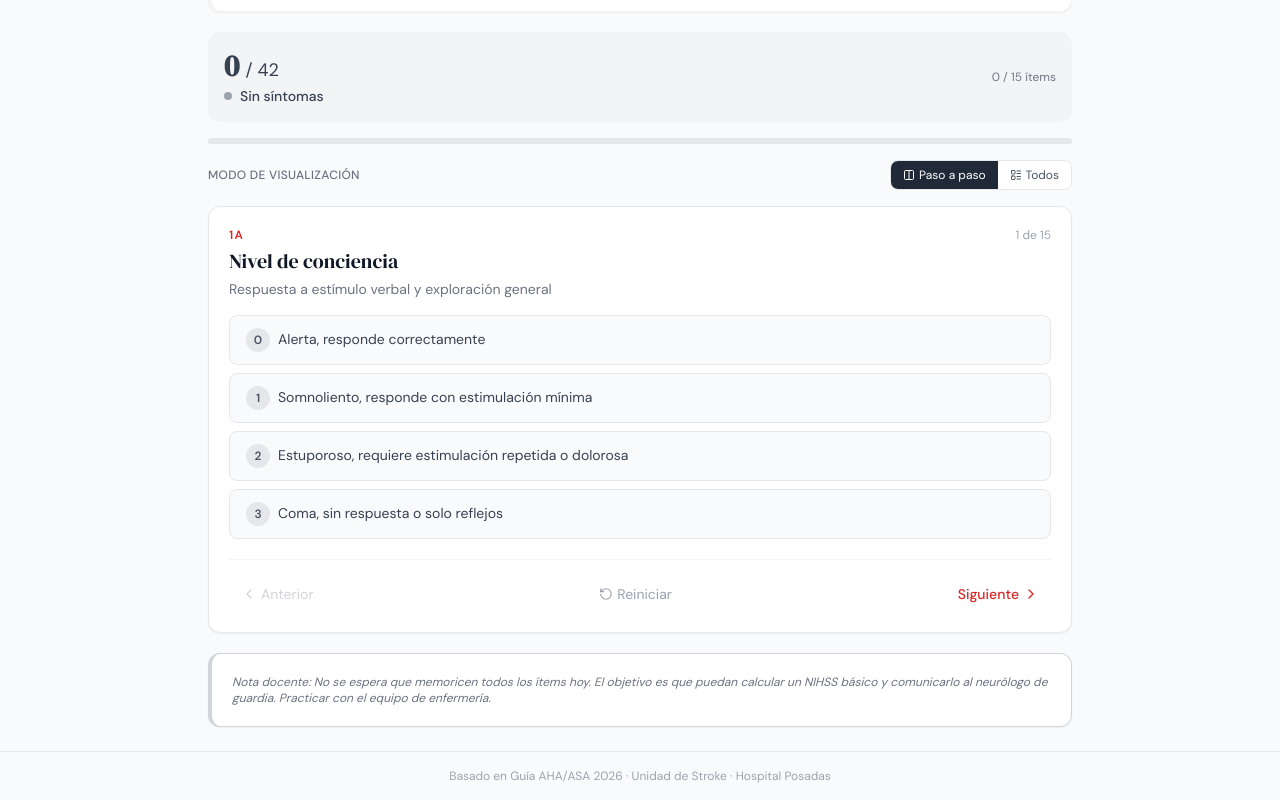
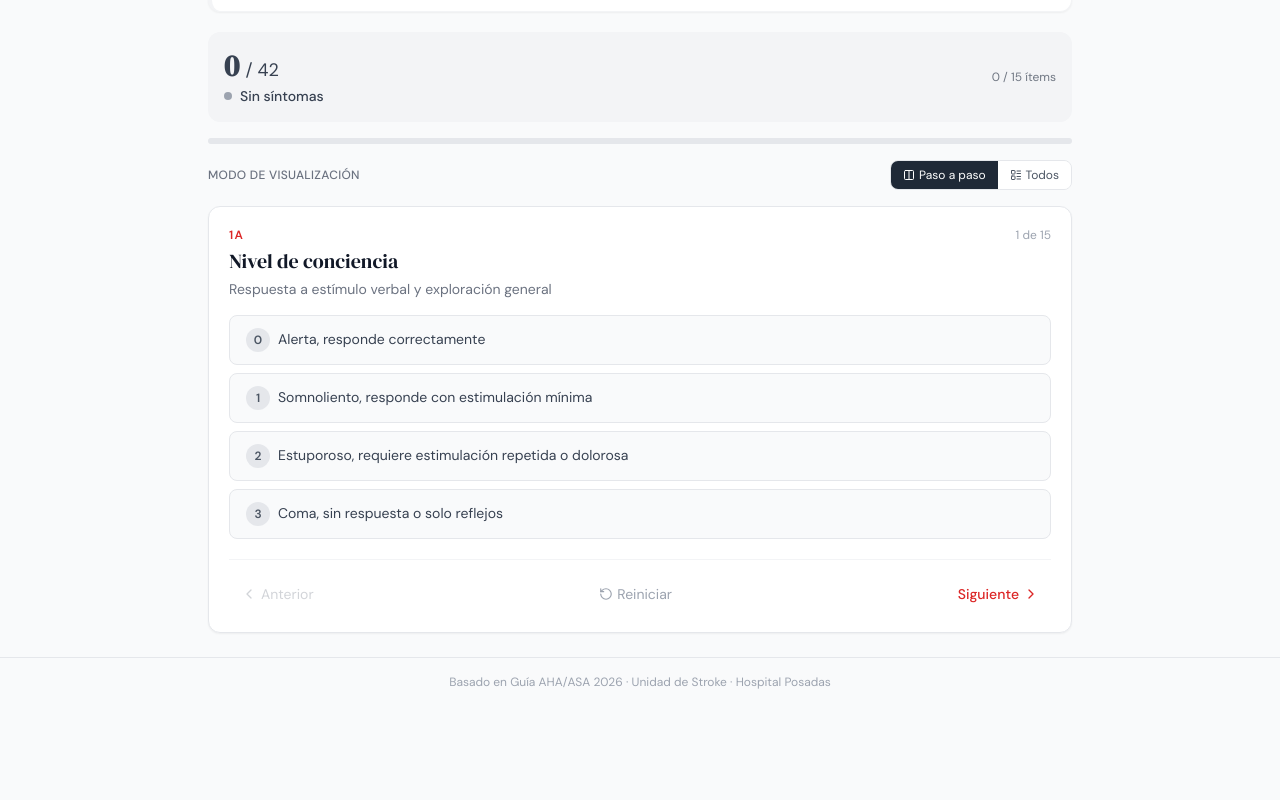
Before and after one commit to jutopa31/StrokeAhaclaseClinica, a React (Vite) app: page /#/nihss in a window 1280 px wide. Shown: the part 443-1243 px from the top of the page. After the commit the page ends 1149 px from the top, so only its background shows below. Built offline with nearby package versions, Linux system fonts and the light colour scheme; the HTML template or start-up script is replaced by a standard one.

Commit message:
Elimina nota docente del tab NIHSS
https://claude.ai/code/session_01SjwWNYvJFb8EPUW7x5k1dS

```diff
--- a/src/tabs/NihssTab.jsx
+++ b/src/tabs/NihssTab.jsx
@@ -23,12 +23,7 @@ export default function NihssTab() {
         </div>
       </SlideCard>
       <NihssCalc />
-      <SlideCard accent="gray">
-        <p className="text-xs text-gray-500 italic">
-          Nota docente: No se espera que memoricen todos los ítems hoy. El objetivo es que puedan calcular un NIHSS
-          básico y comunicarlo al neurólogo de guardia. Practicar con el equipo de enfermería.
-        </p>
-      </SlideCard>
+
     </div>
   )
 }
```
